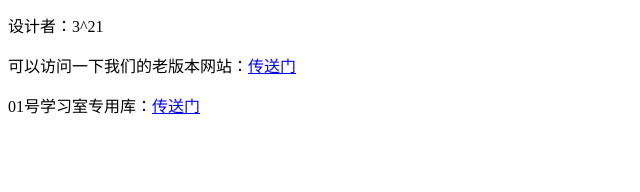
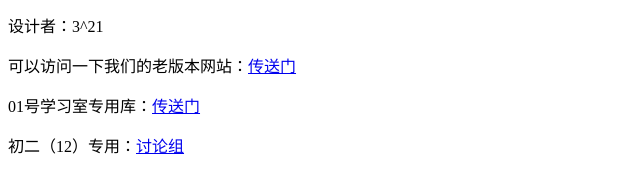
Before and after one commit to Cold-Code-Club/Web, a plain HTML site: page index.html in a window 1280 px wide. Shown: the part 116-308 px from the top of the page, without its empty margins (0-640 px from the left). Drawn offline with Linux system fonts and the light colour scheme.

Commit message:
Update index.html

```diff
--- a/index.html
+++ b/index.html
@@ -12,4 +12,5 @@
 	<p>设计者：3^21</p>
 	<p>可以访问一下我们的老版本网站：<a href="http://alexarea.cn/alexarea.html">传送门</a></p>
 	<p>01号学习室专用库：<a href="http://alexarea.cn/studyroom01/studyroom01.HTML">传送门</a></p>
+	<p>初二（12）专用：<a href="http://hack.chat/?chuer12">讨论组</a></p>
 </html>
```
